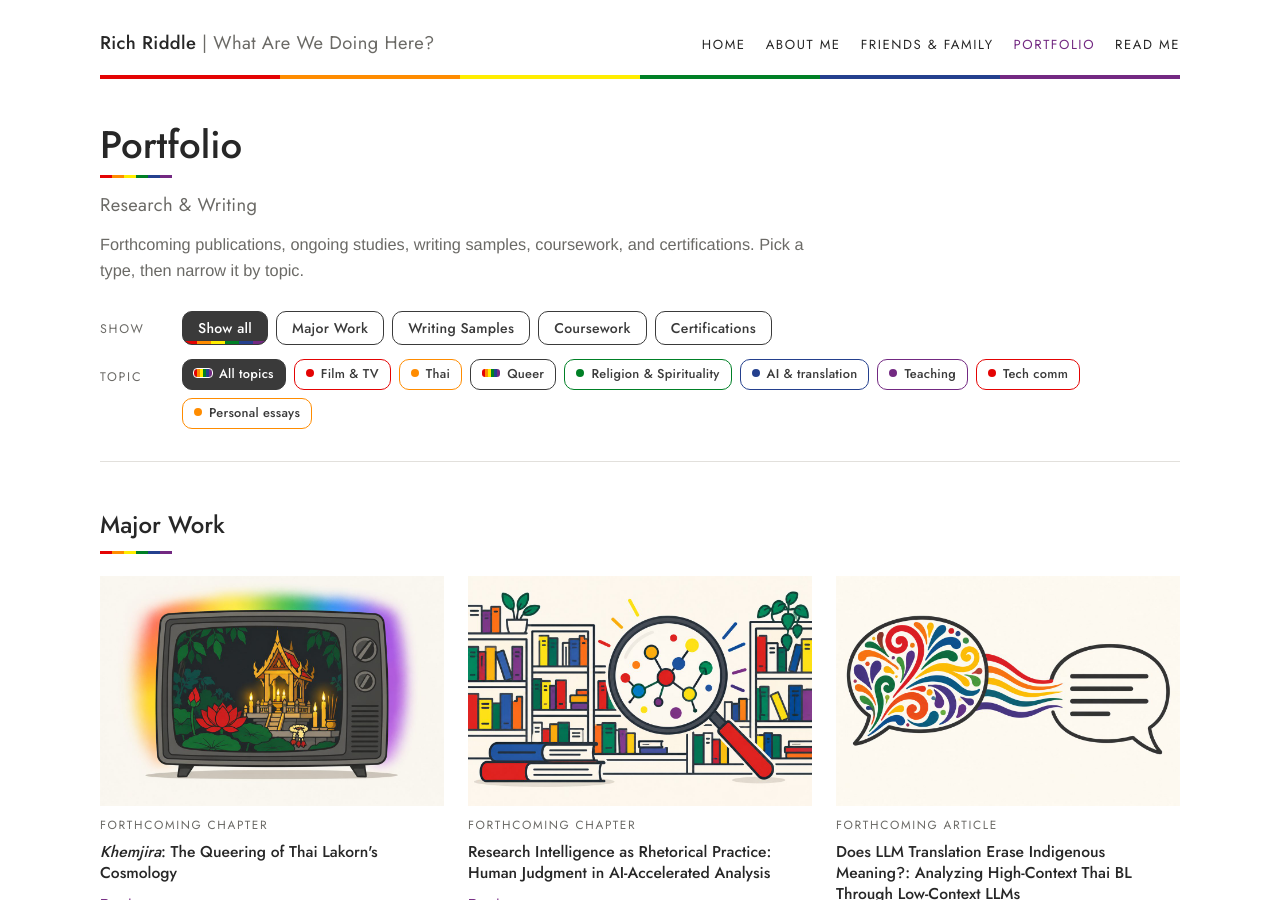
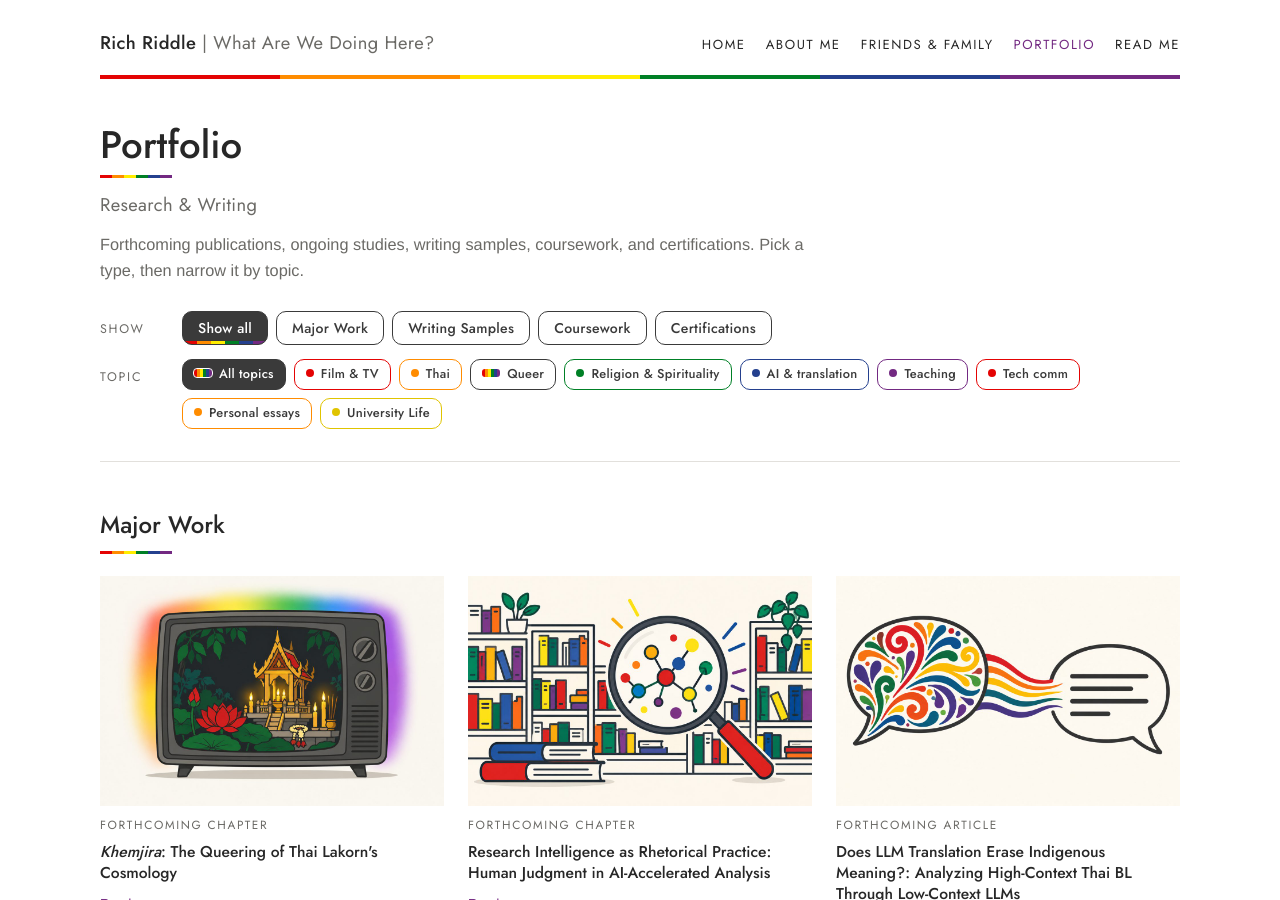
Before and after one commit to prof-richriddle/portfolio, a Jekyll site: the page built from portfolio.html, in a window 1280 px wide and 900 px high. Built offline with Jekyll 4.4.1, drawn with Linux system fonts in a browser that asks for light colours.

Commit message:
Draft: University Life topic; topics on writing samples (not live)
Co-Authored-By: Claude Opus 5.5 <noreply@anthropic.com>
Claude-Session: https://claude.ai/code/session_01LKxkcfdpkeKgywibvvsXFB

```diff
--- a/portfolio.html
+++ b/portfolio.html
@@ -3,7 +3,7 @@ layout: default
 title: Portfolio
 ---
 {% comment %} ===== TOPIC TAGS: add, rename, or remove tags here (separated by | ) ===== {% endcomment %}
-{% assign tag_list = "Film & TV|Thai|Queer|Religion & Spirituality|AI & translation|Teaching|Tech comm|Personal essays" | split: "|" %}
+{% assign tag_list = "Film & TV|Thai|Queer|Religion & Spirituality|AI & translation|Teaching|Tech comm|Personal essays|University Life" | split: "|" %}
 
 <div class="page-head">
   <h1>Portfolio</h1>
@@ -67,7 +67,7 @@ title: Portfolio
   </div>
   <div class="samples">
     <!-- Writing sample 1 -->
-    <div class="sample">
+    <div class="sample" data-topics="film-tv teaching">
       <a href="{{ '/sample-air.html' | relative_url }}" tabindex="-1" aria-hidden="true"><img class="sample-img" src="{{ '/assets/images/samples/air-4.jpg' | relative_url }}" alt="" loading="lazy"></a>
       <p class="kind">Writing sample 1</p>
       <h3><a href="{{ '/sample-air.html' | relative_url }}">Seeing Through <i>Air</i></a></h3>
@@ -75,7 +75,7 @@ title: Portfolio
       <a class="read" href="{{ '/sample-air.html' | relative_url }}" aria-label="Read the paper: Seeing Through Air">Read the paper</a>
     </div>
     <!-- Writing sample 2 -->
-    <div class="sample">
+    <div class="sample" data-topics="thai queer film-tv personal-essays">
       <a href="{{ '/sample-bangkok.html' | relative_url }}" tabindex="-1" aria-hidden="true"><img class="sample-img" src="{{ '/assets/images/samples/bkk-tuktuk.jpg' | relative_url }}" alt="" loading="lazy"></a>
       <p class="kind">Writing sample 2</p>
       <h3><a href="{{ '/sample-bangkok.html' | relative_url }}">Bangkok: Observation and Discovery</a></h3>
@@ -83,7 +83,7 @@ title: Portfolio
       <a class="read" href="{{ '/sample-bangkok.html' | relative_url }}" aria-label="Read the excerpt: Bangkok, Observation and Discovery">Read the excerpt</a>
     </div>
     <!-- Writing sample 3 -->
-    <div class="sample">
+    <div class="sample" data-topics="tech-comm">
       <a href="{{ '/sample-grants.html' | relative_url }}" tabindex="-1" aria-hidden="true"><img class="sample-img" src="{{ '/assets/images/samples/sample-grants.jpg' | relative_url }}" alt="" loading="lazy"></a>
       <p class="kind">Writing sample 3</p>
       <h3><a href="{{ '/sample-grants.html' | relative_url }}">The Grant Writer’s Toolkit</a></h3>
@@ -91,6 +91,7 @@ title: Portfolio
       <a class="read" href="{{ '/sample-grants.html' | relative_url }}" aria-label="Read the toolkit: The Grant Writer’s Toolkit">Read the toolkit</a>
     </div>
   </div>
+  <p class="empty" hidden>No writing samples have that topic.</p>
 </section>
 
 <!-- ===== COURSEWORK (comes from the _works folder) ===== -->
```
Also changed, not shown: _works/16-tenure-and-neoliberal-fear-a-close-reading-of-a.md (+1 -1 lines), _works/17-blacks-running-around-with-guns-is-scary-and-oth.md (+1 -1 lines).
